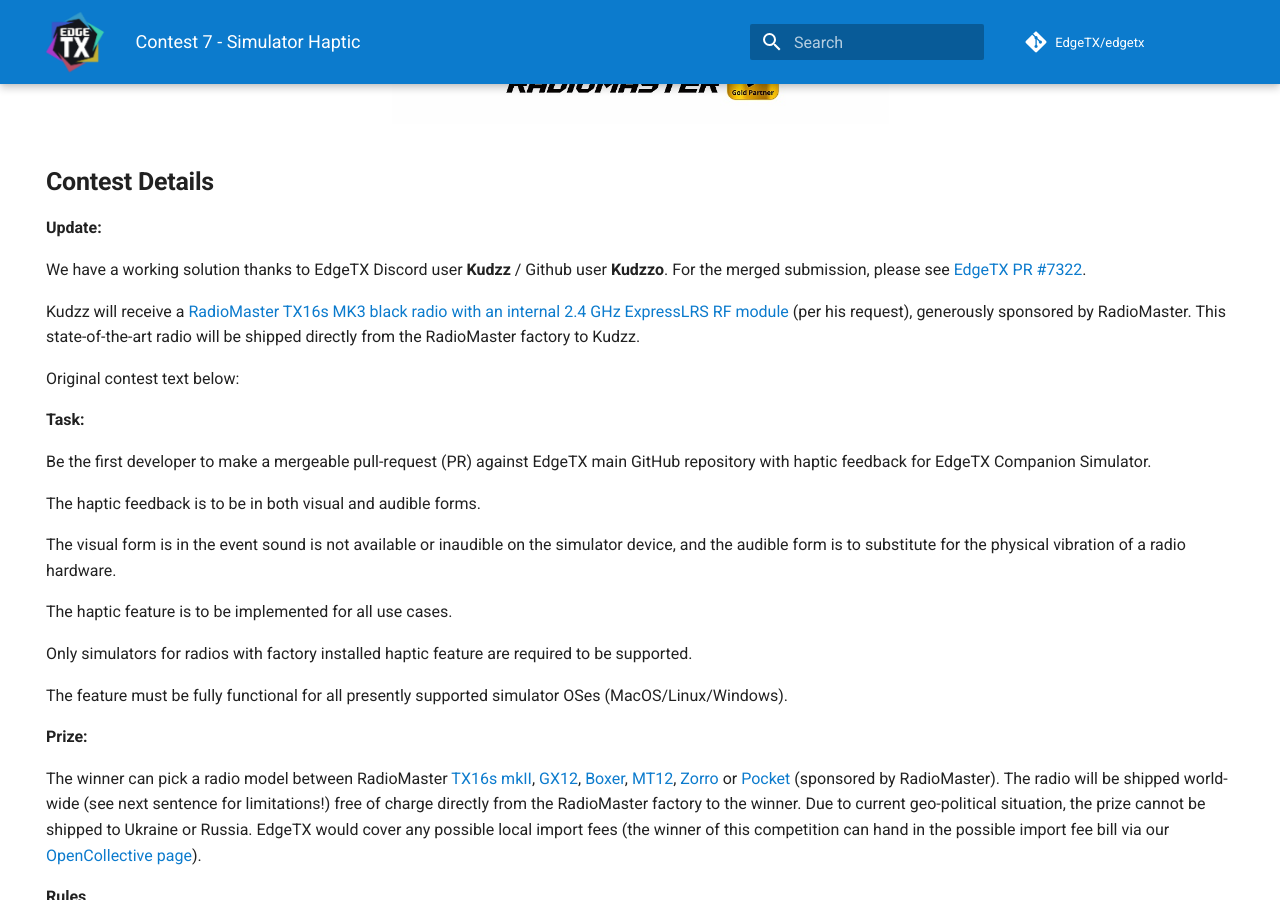
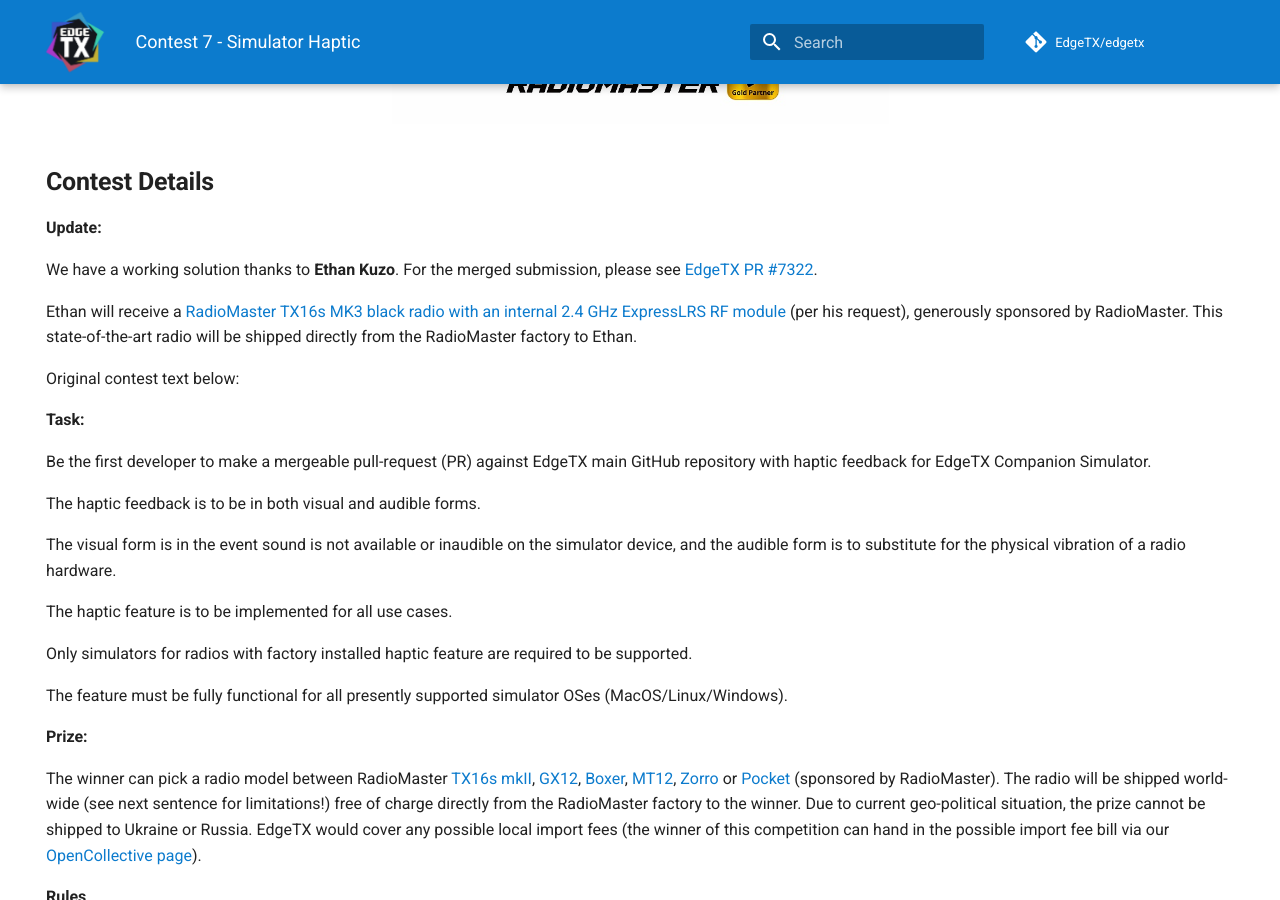
Before and after one commit to EdgeTX/edgetx.github.io, an MkDocs documentation site: the page built from docs/dc7_simuhaptic.md, in a window 1280 px wide and 900 px high, scrolled down 888 px. Built offline with MkDocs 1.6.1 and Material for MkDocs 9.7.7, drawn with Linux system fonts in a browser that asks for light colours; comment, search, counter and statistics services are not loaded.

Commit message:
7th dev. contest real-name

```diff
--- a/docs/dc7_simuhaptic.md
+++ b/docs/dc7_simuhaptic.md
@@ -13,9 +13,9 @@
 
 **Update:**
 
-We have a working solution thanks to EdgeTX Discord user **Kudzz** / Github user **Kudzzo**. For the merged submission, please see [EdgeTX PR #7322](https://github.com/EdgeTX/edgetx/pull/7322).
+We have a working solution thanks to **Ethan Kuzo**. For the merged submission, please see [EdgeTX PR #7322](https://github.com/EdgeTX/edgetx/pull/7322).
 
-Kudzz will receive a [RadioMaster TX16s MK3 black radio with an internal 2.4 GHz ExpressLRS RF module](https://radiomasterrc.com/products/tx16s-mk3-radio-controller) (per his request), generously sponsored by RadioMaster. This state-of-the-art radio will be shipped directly from the RadioMaster factory to Kudzz.
+Ethan will receive a [RadioMaster TX16s MK3 black radio with an internal 2.4 GHz ExpressLRS RF module](https://radiomasterrc.com/products/tx16s-mk3-radio-controller) (per his request), generously sponsored by RadioMaster. This state-of-the-art radio will be shipped directly from the RadioMaster factory to Ethan.
 
 Original contest text below:
 
```
